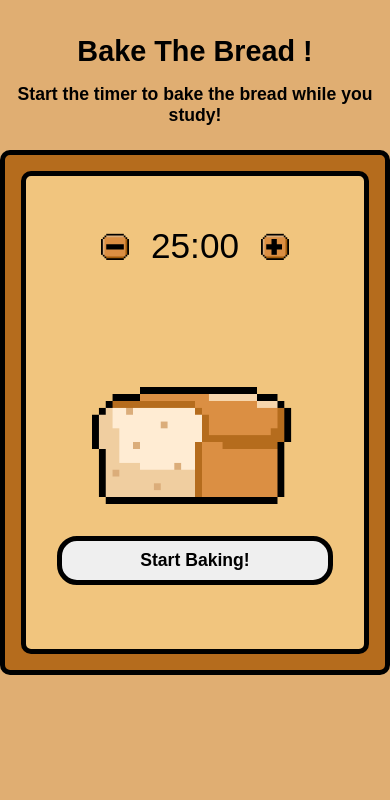
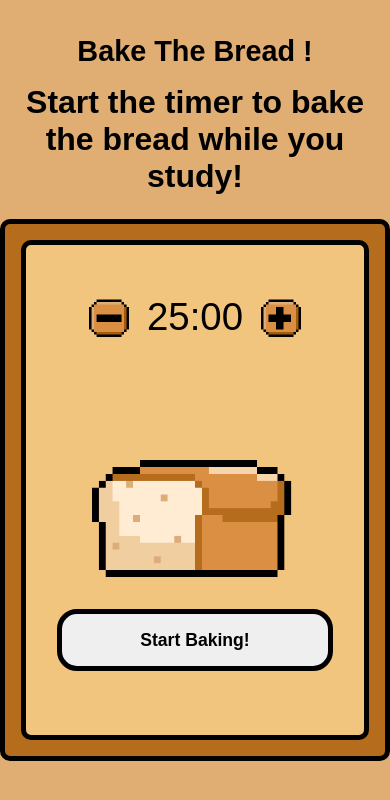
Before and after one commit to Alicia5371/Bread-Baker-Timer, a plain HTML site: page index.html in a window 390 px wide. Drawn offline with Linux system fonts and the light colour scheme; a web font is replaced by a local one.

Commit message:
Add files via upload

```diff
--- a/style.css
+++ b/style.css
@@ -17,7 +17,8 @@ h1 {
   margin-bottom: 0.5rem;
 }
 
-h2 {
+.header h2 {
+  color: black;
   font-size: 2rem;
   text-align: center;
   margin: 0.5rem 0;
@@ -91,6 +92,10 @@ button:hover {
   cursor: pointer;
 }
 
+.btn h2 {
+  color: black;
+}
+
 #breadImage {
   margin-bottom: 2rem;
   height: auto;
@@ -140,7 +145,7 @@ button:hover {
   }
 
   #time {
-    font-size: 2.2rem;
+    font-size: 2.4rem;
   }
 
   .controls {
@@ -163,4 +168,10 @@ button:hover {
     max-width: 220px;
     height: auto;
   }
+
+  #minus,
+  #plus {
+    width: 40px;
+    height: 40px;
+  }
 }
```
